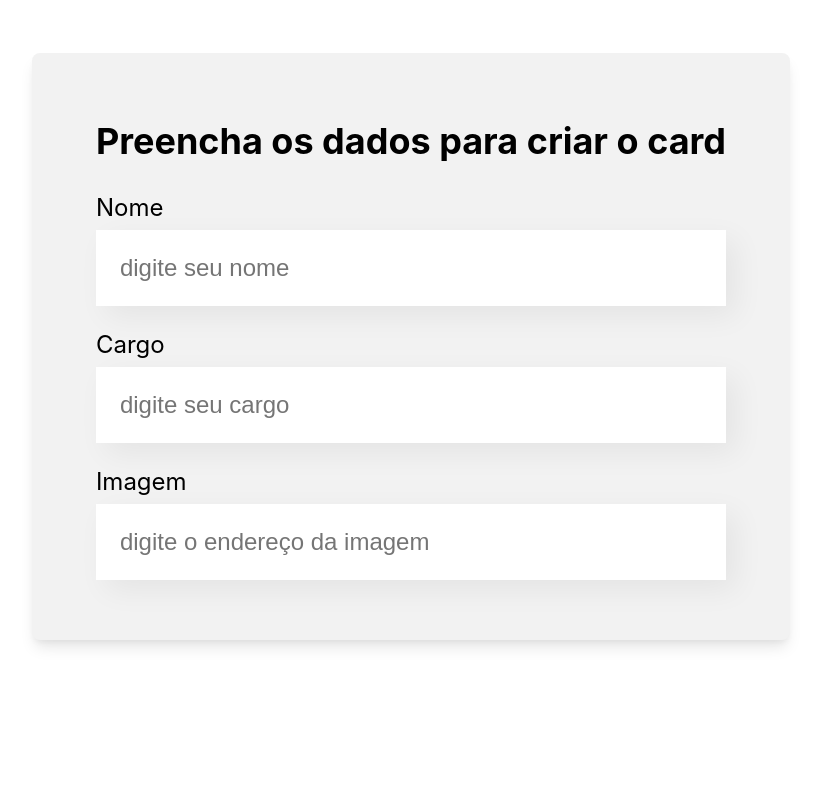
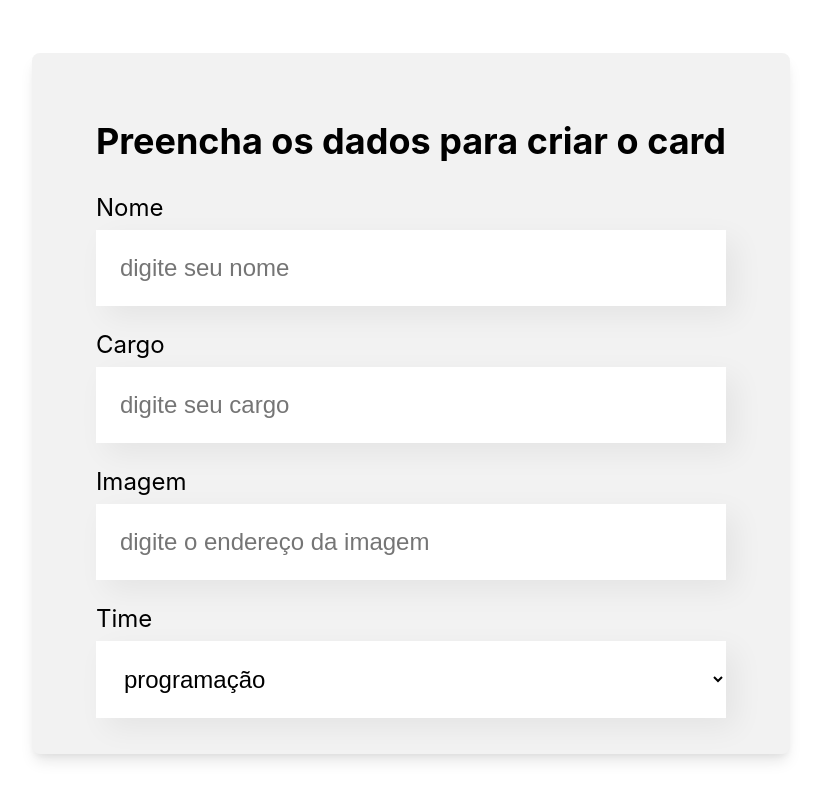
Before and after one commit to gbvitor/Organograma, a React (Create React App) app: page / in a window 1280 px wide. Shown: the part 525-1325 px from the top of the page, without its empty margins (229-1050 px from the left). Before the commit the page ends 1245 px from the top, so only its background shows below. Built offline with nearby package versions, Linux system fonts and the light colour scheme.

Commit message:
feat: create lista suspensa

```diff
--- a/src/components/Formulario/index.js
+++ b/src/components/Formulario/index.js
@@ -1,7 +1,15 @@
 import CampoTexto from "../CampoTexto";
+import ListaSuspensa from "../ListaSuspensa";
 import "./Formulario.css";
 
-const Formulario = (props) => {
+const Formulario = () => {
+    const times = [
+        "programação",
+        "design",
+        "front-end",
+        "back-end",
+        "data science",
+    ];
     return (
         <section className="formulario">
             <form>
@@ -12,6 +20,7 @@
                     label="Imagem"
                     placeholder="digite o endereço da imagem"
                 />
+                <ListaSuspensa label="Time" itens={times} />
             </form>
         </section>
     );
--- /dev/null
+++ b/src/components/ListaSuspensa/ListaSuspensa.css
@@ -0,0 +1,14 @@
+.lista-suspensa label {
+    display: block;
+    margin-bottom: 8px;
+    font-size: 24px;
+}
+.lista-suspensa select {
+    background-color: #fff;
+    box-shadow: 10px 10px 30px rgba(0, 0, 0, 0.06);
+    width: 100%;
+    border: none;
+    font-size: 24px;
+    padding: 24px;
+    box-sizing: border-box;
+}
--- /dev/null
+++ b/src/components/ListaSuspensa/index.js
@@ -0,0 +1,14 @@
+import "./ListaSuspensa.css";
+const ListaSuspensa = (props) => {
+    return (
+        <div className="lista-suspensa">
+            <label>{props.label}</label>
+            <select>
+                {props.itens.map((item) => {
+                    return <option key={item}>{item}</option>;
+                })}
+            </select>
+        </div>
+    );
+};
+export default ListaSuspensa;
```
